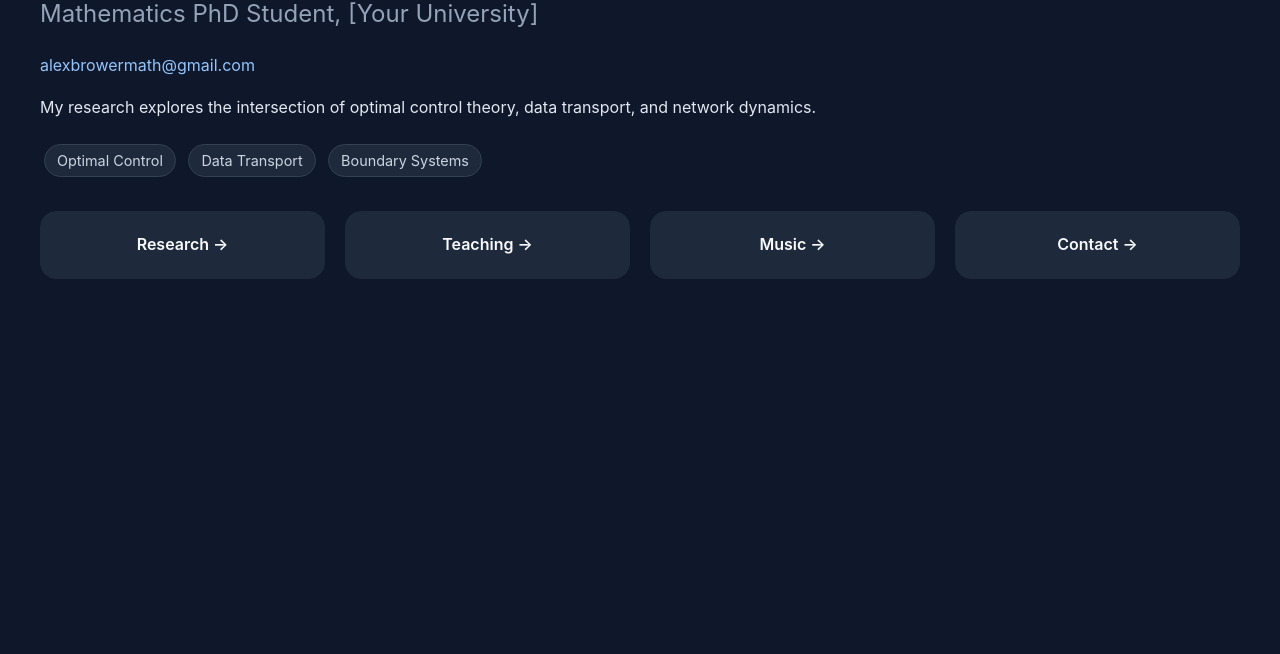
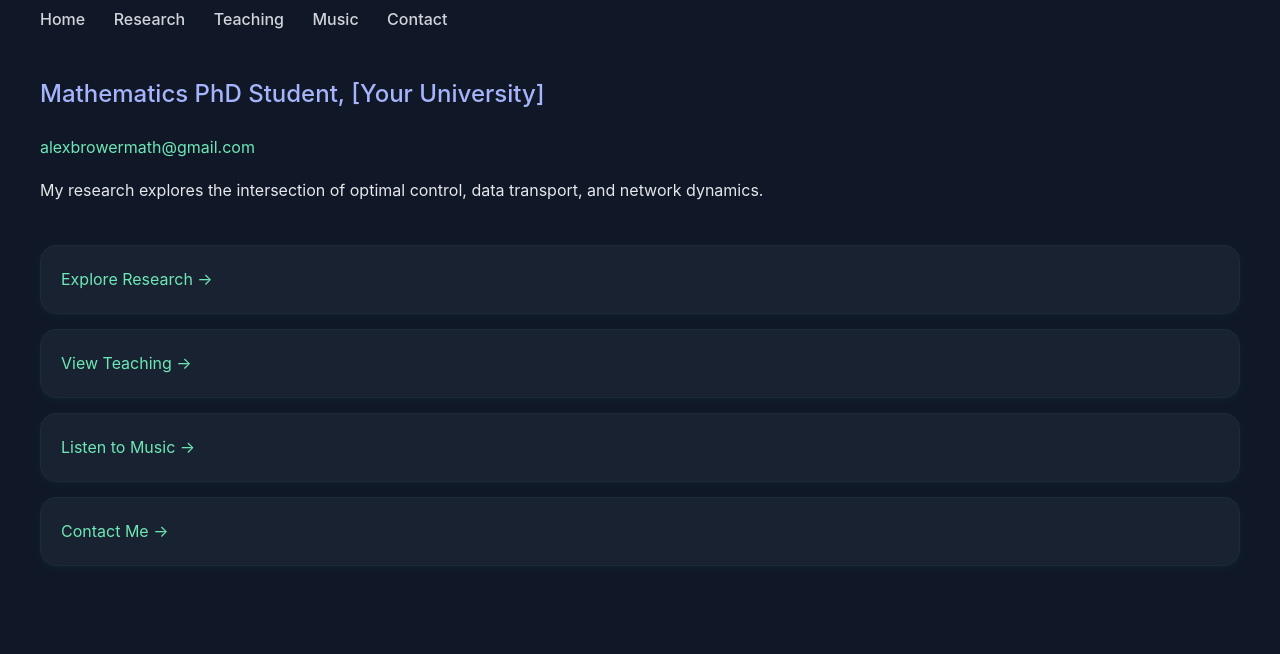
Before and after one commit to ajb38015/ajb38015.github.io, a plain HTML site: page index.html in a window 1280 px wide. Shown: the part 146-800 px from the top of the page. Drawn offline with Linux system fonts and the light colour scheme.

Commit message:
Refactor index.html to use external stylesheet
Removed inline styles and added navigation links.

```diff
--- a/index.html
+++ b/index.html
@@ -4,100 +4,27 @@
   <meta charset="UTF-8" />
   <meta name="viewport" content="width=device-width, initial-scale=1.0" />
   <title>Alexander Brower</title>
-  <style>
-    body {
-      font-family: "Inter", -apple-system, BlinkMacSystemFont, sans-serif;
-      background-color: #0f172a;
-      color: #e2e8f0;
-      margin: 0;
-      padding: 40px;
-      line-height: 1.6;
-    }
-
-    h1 {
-      font-size: 2.5rem;
-      font-weight: 800;
-      background: linear-gradient(90deg, #60a5fa, #a78bfa);
-      -webkit-background-clip: text;
-      -webkit-text-fill-color: transparent;
-      margin-bottom: 10px;
-    }
-
-    h2 {
-      font-weight: 400;
-      color: #94a3b8;
-      margin-top: 0;
-    }
-
-    a {
-      color: #93c5fd;
-      text-decoration: none;
-    }
-
-    .tags {
-      margin-top: 20px;
-    }
-
-    .tag {
-      display: inline-block;
-      border: 1px solid #334155;
-      border-radius: 9999px;
-      padding: 4px 12px;
-      margin: 4px;
-      font-size: 0.9rem;
-      background: #1e293b;
-      color: #cbd5e1;
-    }
-
-    .cards {
-      display: flex;
-      flex-wrap: wrap;
-      gap: 20px;
-      margin-top: 30px;
-    }
-
-    .card {
-      flex: 1 1 200px;
-      border: 1px solid #1e293b;
-      border-radius: 16px;
-      padding: 20px;
-      background: #1e293b;
-      color: #f1f5f9;
-      text-align: center;
-      transition: transform 0.2s, background 0.2s;
-    }
-
-    .card:hover {
-      background: #334155;
-      transform: translateY(-4px);
-    }
-
-    .card a {
-      font-weight: 600;
-      color: #f8fafc;
-    }
-  </style>
+  <link rel="stylesheet" href="style.css" />
 </head>
 <body>
   <h1>Alexander Brower</h1>
+  <div class="nav">
+    <a href="index.html">Home</a>
+    <a href="research.html">Research</a>
+    <a href="teaching.html">Teaching</a>
+    <a href="music.html">Music</a>
+    <a href="contact.html">Contact</a>
+  </div>
+
   <h2>Mathematics PhD Student, [Your University]</h2>
   <p><a href="mailto:alexbrowermath@gmail.com">alexbrowermath@gmail.com</a></p>
+  <p>My research explores the intersection of optimal control, data transport, and network dynamics.</p>
 
-  <p>
-    My research explores the intersection of optimal control theory, data transport, and network dynamics.
-  </p>
-
-  <div class="tags">
-    <span class="tag">Optimal Control</span>
-    <span class="tag">Data Transport</span>
-    <span class="tag">Boundary Systems</span>
-  </div>
-
-  <div class="cards">
-    <div class="card"><a href="research.html">Research →</a></div>
-    <div class="card"><a href="teaching.html">Teaching →</a></div>
-    <div class="card"><a href="music.html">Music →</a></div>
-    <div class="card"><a href="contact.html">Contact →</a></div>
+  <div class="section">
+    <div class="card"><a href="research.html">Explore Research →</a></div>
+    <div class="card"><a href="teaching.html">View Teaching →</a></div>
+    <div class="card"><a href="music.html">Listen to Music →</a></div>
+    <div class="card"><a href="contact.html">Contact Me →</a></div>
   </div>
 </body>
 </html>
```
